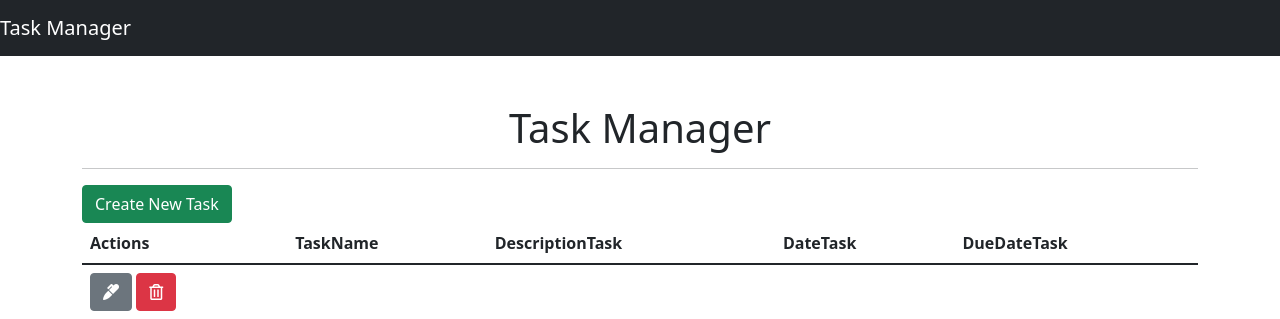
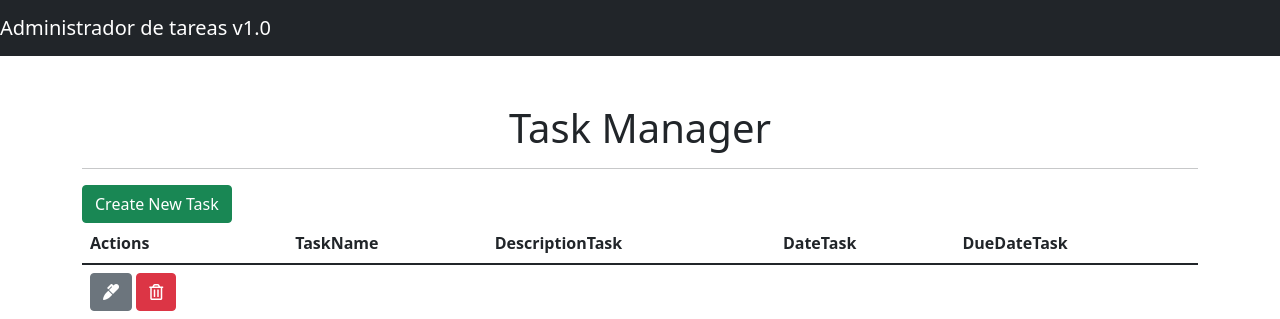
Before and after one commit to DiegoS965/Kodigo-first-project, a PHP site: page /index.php in a window 1280 px wide. Shown: the top 319 px of the page. Run offline with PHP 8.4, Linux system fonts and the light colour scheme; lists and menus that the app fills with data are empty; some libraries are stand-ins or nearby versions.

Commit message:
Update header.php

```diff
--- a/includes/header.php
+++ b/includes/header.php
@@ -4,11 +4,11 @@
     <meta charset="UTF-8">
     <meta http-equiv="X-UA-Compatible" content="IE=edge">
     <meta name="viewport" content="width=device-width, initial-scale=1.0">
-    <title>Task Manager</title>
+    <title>Administrador de tareas v1.0</title>
     <link href="https://cdn.jsdelivr.net/npm/bootstrap@5.1.3/dist/css/bootstrap.min.css" rel="stylesheet" integrity="sha384-1BmE4kWBq78iYhFldvKuhfTAU6auU8tT94WrHftjDbrCEXSU1oBoqyl2QvZ6jIW3" crossorigin="anonymous">
     <link rel="stylesheet" href="https://use.fontawesome.com/releases/v5.6.3/css/all.css" intergrity="sha384-UHRtZLI+pbxtHCWp1t77Bi1L4ZtiqrqD80Kn4Z8NTSRyMA2Fd33n5dQ8lWUE00s/" crossorigin="anonymous">
 </head>
 <body>
     <nav class="navbar navbar-dark bg-dark">
-        <a href="index.php" class="navbar-brand">Task Manager</a>
+        <a href="index.php" class="navbar-brand">Administrador de tareas v1.0</a>
     </nav>
```
